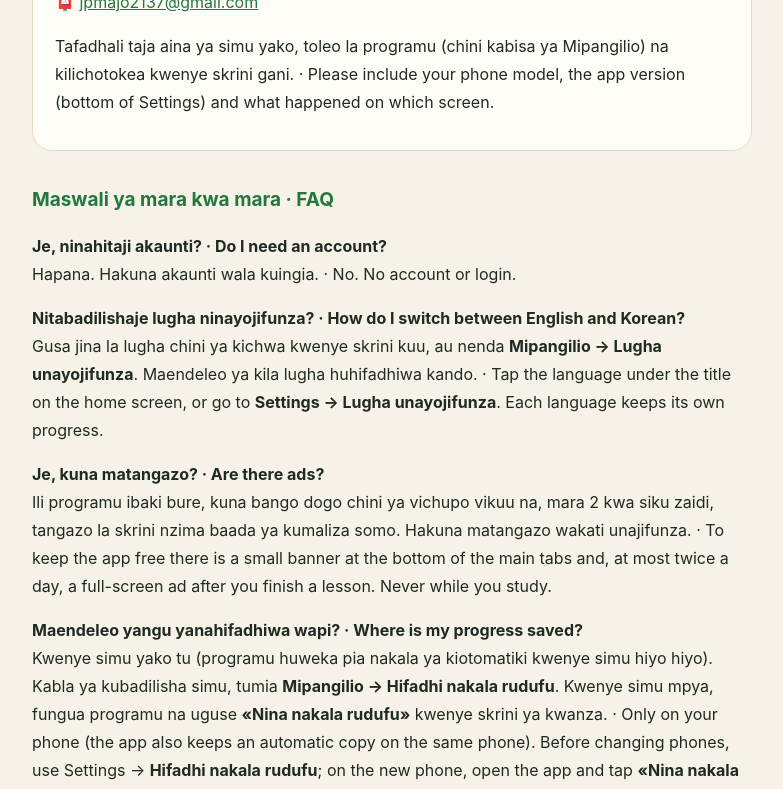
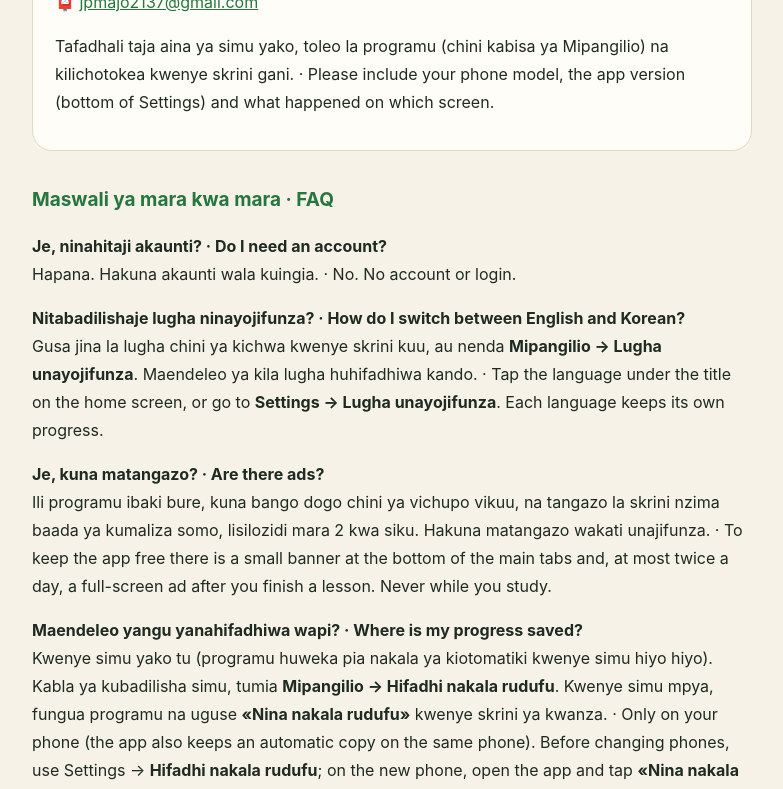
Before and after one commit to jpmajo2137-bot/wordgarden-privacy, a plain HTML site: page bustani/support/index.html in a window 1280 px wide. Shown: the part 372-1161 px from the top of the page, without its empty margins (248-1031 px from the left). Drawn offline with Linux system fonts and the light colour scheme.

Commit message:
Bustani support page: clearer Swahili for "at most 2 full-screen ads a day"
Wording from the Bustani page source; meaning unchanged.

Co-Authored-By: Claude Fable 5.2 <noreply@anthropic.com>

```diff
--- a/bustani/support/index.html
+++ b/bustani/support/index.html
@@ -34,7 +34,7 @@
   <h2>Maswali ya mara kwa mara · FAQ</h2>
   <p><b>Je, ninahitaji akaunti? · Do I need an account?</b><br>Hapana. Hakuna akaunti wala kuingia. · No. No account or login.</p>
   <p><b>Nitabadilishaje lugha ninayojifunza? · How do I switch between English and Korean?</b><br>Gusa jina la lugha chini ya kichwa kwenye skrini kuu, au nenda <b>Mipangilio → Lugha unayojifunza</b>. Maendeleo ya kila lugha huhifadhiwa kando. · Tap the language under the title on the home screen, or go to <b>Settings → Lugha unayojifunza</b>. Each language keeps its own progress.</p>
-  <p><b>Je, kuna matangazo? · Are there ads?</b><br>Ili programu ibaki bure, kuna bango dogo chini ya vichupo vikuu na, mara 2 kwa siku zaidi, tangazo la skrini nzima baada ya kumaliza somo. Hakuna matangazo wakati unajifunza. · To keep the app free there is a small banner at the bottom of the main tabs and, at most twice a day, a full-screen ad after you finish a lesson. Never while you study.</p>
+  <p><b>Je, kuna matangazo? · Are there ads?</b><br>Ili programu ibaki bure, kuna bango dogo chini ya vichupo vikuu, na tangazo la skrini nzima baada ya kumaliza somo, lisilozidi mara 2 kwa siku. Hakuna matangazo wakati unajifunza. · To keep the app free there is a small banner at the bottom of the main tabs and, at most twice a day, a full-screen ad after you finish a lesson. Never while you study.</p>
   <p><b>Maendeleo yangu yanahifadhiwa wapi? · Where is my progress saved?</b><br>Kwenye simu yako tu (programu huweka pia nakala ya kiotomatiki kwenye simu hiyo hiyo). Kabla ya kubadilisha simu, tumia <b>Mipangilio → Hifadhi nakala rudufu</b>. Kwenye simu mpya, fungua programu na uguse <b>«Nina nakala rudufu»</b> kwenye skrini ya kwanza. · Only on your phone (the app also keeps an automatic copy on the same phone). Before changing phones, use Settings → <b>Hifadhi nakala rudufu</b>; on the new phone, open the app and tap <b>«Nina nakala rudufu»</b> on the very first screen.</p>
   <p><b>Naweza kupata kikumbusho cha kila siku? · Can I get a daily reminder?</b><br>Ndiyo. Washa <b>Mipangilio → Kikumbusho cha kujifunza</b> na uchague saa. Kikumbusho hakiji siku ambayo umeshamaliza lengo lako. · Yes. Turn on <b>Settings → Kikumbusho cha kujifunza</b> and pick a time. No reminder comes on days you have already finished your goal.</p>
   <p><b>Sisikii sauti. · I can't hear the audio.</b><br>Programu inatumia sauti za simu yako (text-to-speech). Hakikisha sauti ya Kiingereza au Kikorea imesakinishwa na simu haiko kimya. · The app uses your phone's text-to-speech voices; make sure an English/Korean voice is installed.</p>
```
